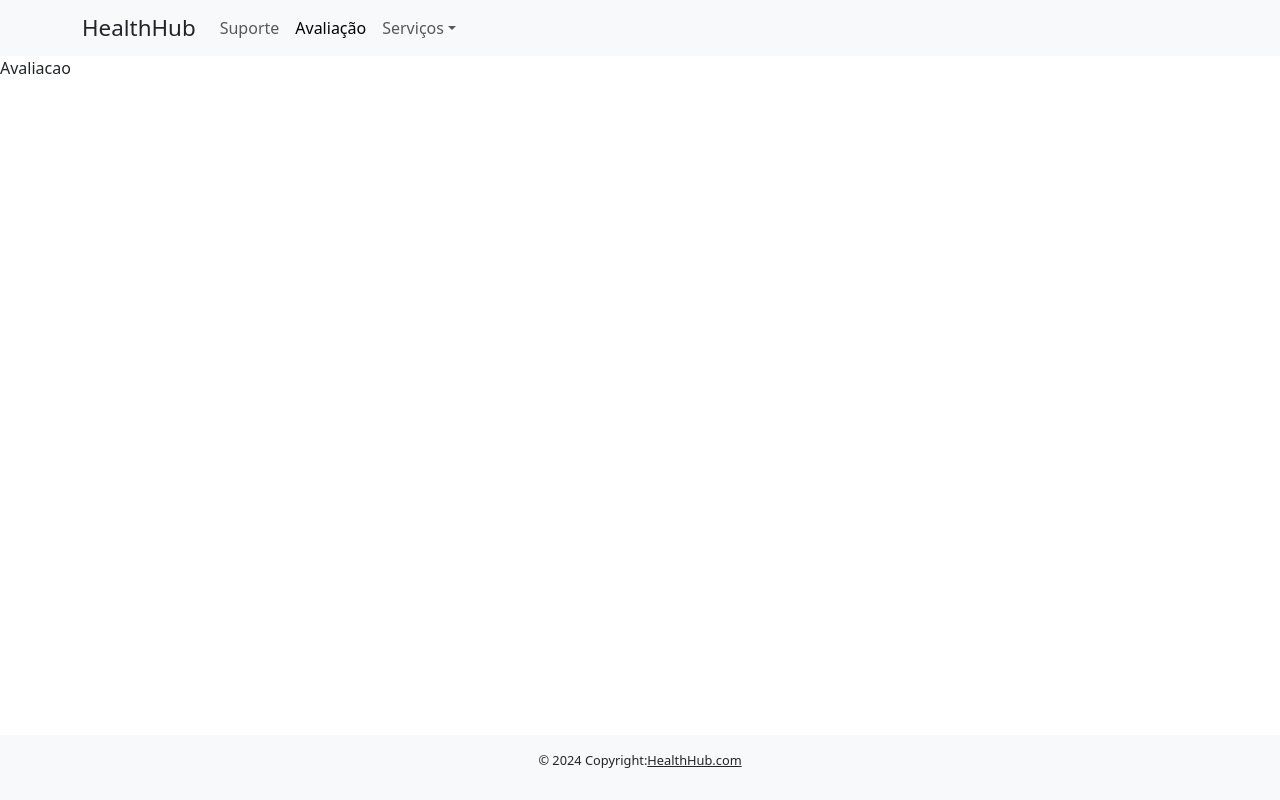
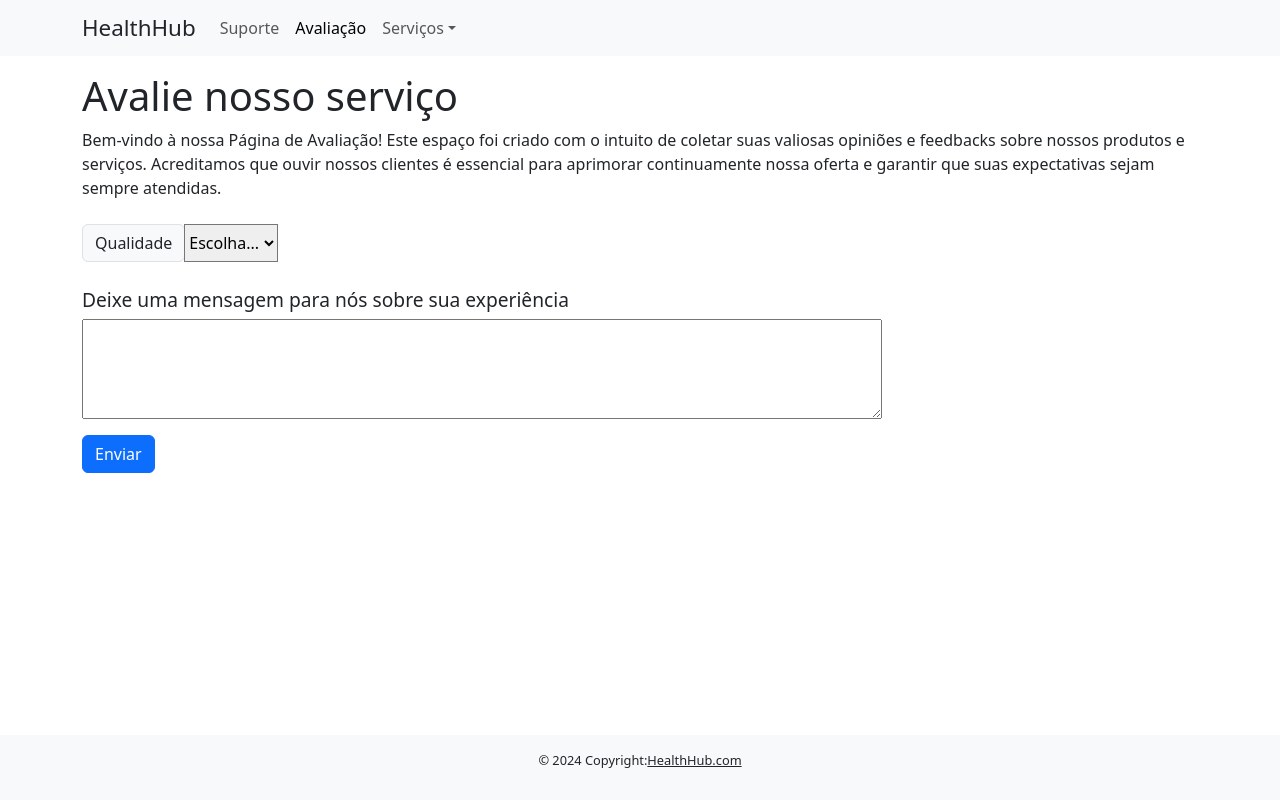
Before and after one commit to d4nielantoni/health-hub, a React (Vite) app: page /avaliacao in a window 1280 px wide. Built offline with nearby package versions, Linux system fonts and the light colour scheme.

Commit message:
Feito página de avaliação

```diff
--- a/src/main.jsx
+++ b/src/main.jsx
@@ -4,7 +4,7 @@ import App from './App.jsx'
 import 'bootstrap/dist/css/bootstrap.css';
 import { RouterProvider, createBrowserRouter } from 'react-router-dom';
 import Suporte from './pages/Suporte.jsx';
-import Avaliacao from './pages/Avaliacao.jsx';
+import Avaliacao from './pages/avaliacao/Avaliacao.jsx';
 
 const router = createBrowserRouter([
   {
--- a/src/pages/Avaliacao.jsx
+++ /dev/null
@@ -1,5 +0,0 @@
-export default function Avaliacao() {
-  return (
-    <div>Avaliacao</div>
-  )
-}
--- /dev/null
+++ b/src/pages/avaliacao/Avaliacao.jsx
@@ -0,0 +1,47 @@
+export default function Avaliacao() {
+  return (
+    <main className="container mt-3">
+      <h1>Avalie nosso serviço</h1>
+      <p>
+      Bem-vindo à nossa Página de Avaliação! Este espaço foi criado com o intuito de coletar suas valiosas opiniões e feedbacks sobre nossos produtos e serviços.
+      Acreditamos que ouvir nossos clientes é essencial para aprimorar continuamente nossa oferta e garantir que suas expectativas sejam sempre atendidas.
+      </p>
+      <form className="form-group mt-4">
+        <div class="input-group mb-3">
+          <div class="input-group-prepend">
+            <label class="input-group-text" for="inputGroupSelect01">
+              Qualidade
+            </label>
+          </div>
+          <select
+            class="custom-select"
+            name="qualidade"
+            id="inputGroupSelect01"
+            required
+          >
+            <option selected>Escolha...</option>
+            <option value="Excelente">Excelente</option>
+            <option value="Bom">Bom</option>
+            <option value="Regular">Regular</option>
+            <option value="Ruim">Ruim</option>
+          </select>
+        </div>
+        <div
+          className="d-flex flex-column mt-4 justify-content-start"
+          style={{ maxWidth: "800px" }}
+        >
+          <label
+            htmlFor="mensagem"
+            style={{ fontSize: "1.2rem", marginBottom: "4px" }}
+          >
+            Deixe uma mensagem para nós sobre sua experiência
+          </label>
+          <textarea name="mensagem" id="mensagem" style={{height:"100px"}}></textarea>
+        </div>
+        <button type="submit" class="btn btn-primary mt-3">
+          Enviar
+        </button>
+      </form>
+    </main>
+  );
+}
```
